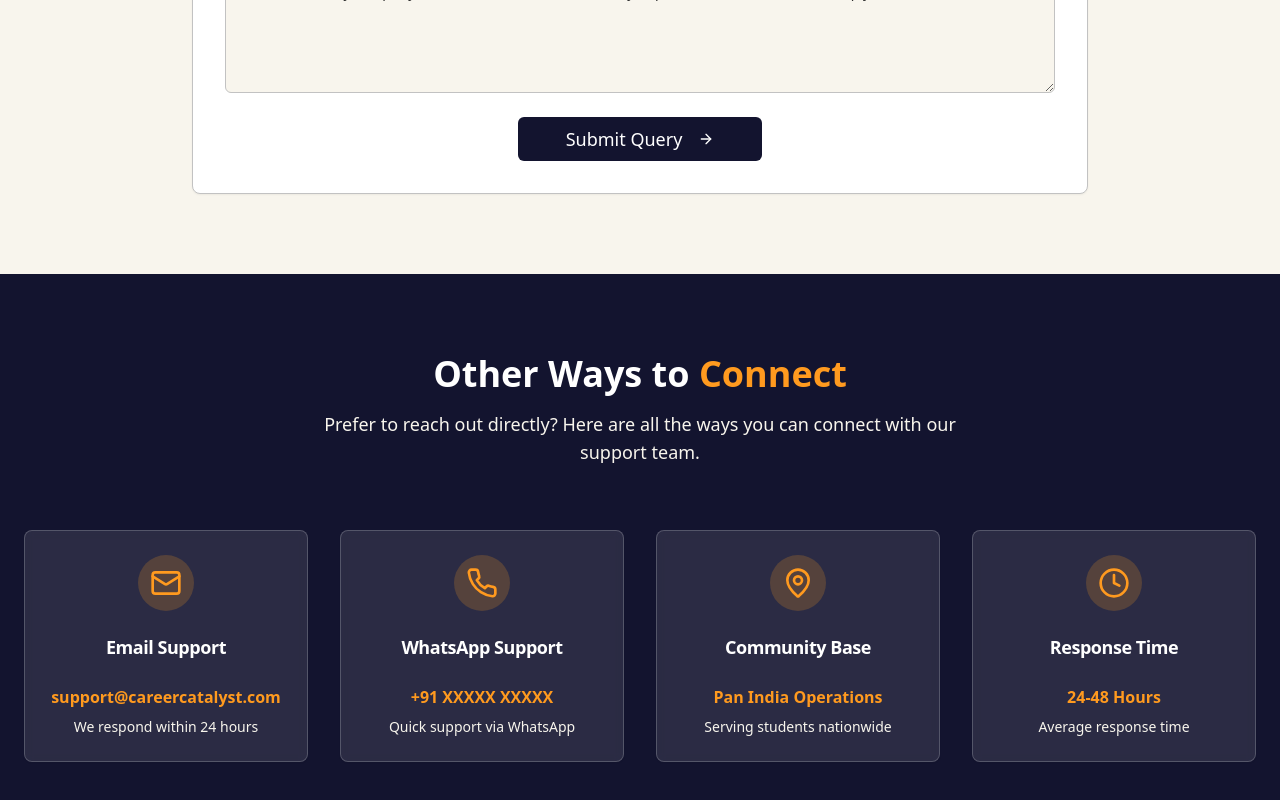
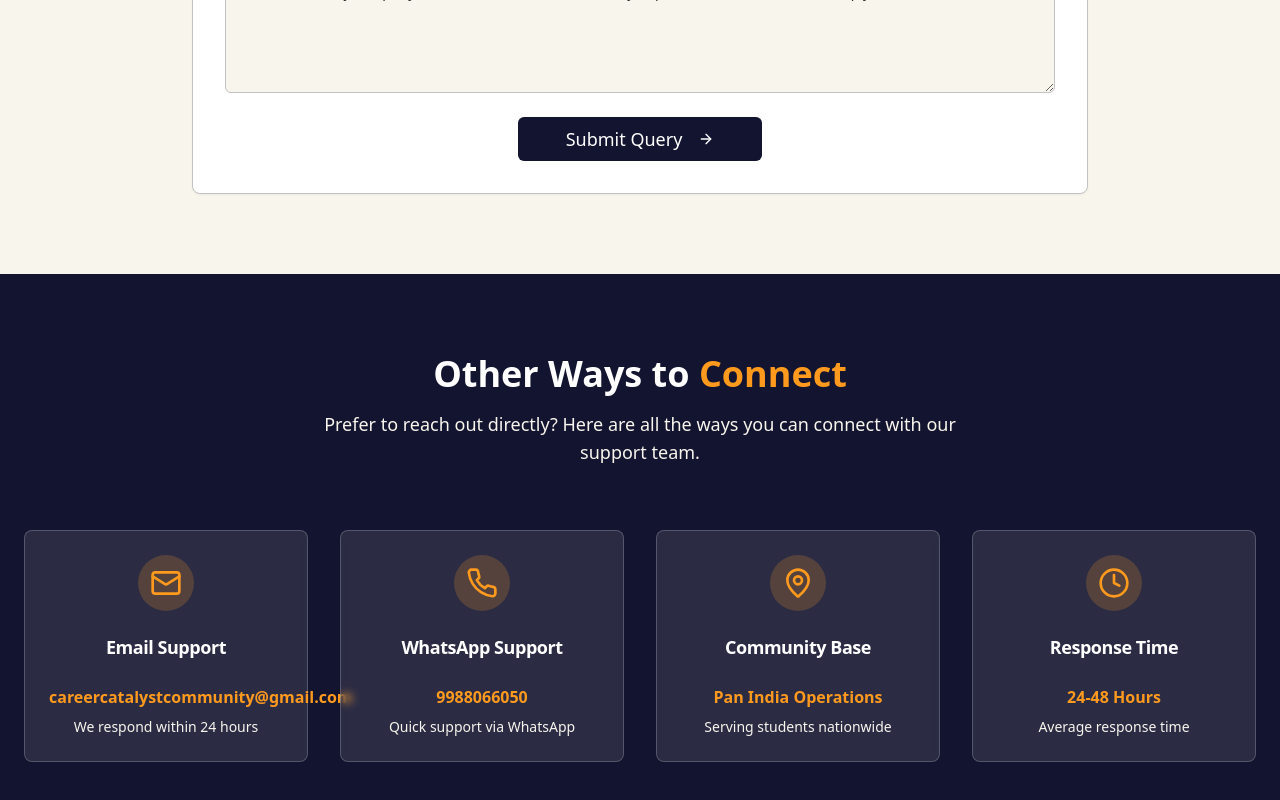
Before and after one commit to gunn2522/CCC, a React (Vite) app: page /queries in a window 1280 px wide. Shown: the part 1451-2251 px from the top of the page. Built offline with nearby package versions, Linux system fonts and the light colour scheme.

Commit message:
Update number and email

```diff
--- a/src/components/CareersSection.tsx
+++ b/src/components/CareersSection.tsx
@@ -1,4 +1,3 @@
-
 import { Card, CardContent, CardDescription, CardHeader, CardTitle } from "@/components/ui/card";
 import { Button } from "@/components/ui/button";
 import { Mail, Users, Briefcase, ArrowRight, ExternalLink } from "lucide-react";
--- a/src/components/QueriesSection.tsx
+++ b/src/components/QueriesSection.tsx
@@ -1,4 +1,3 @@
-
 import { Card, CardContent, CardDescription, CardHeader, CardTitle } from "@/components/ui/card";
 import { Button } from "@/components/ui/button";
 import { MessageCircle, Mail, Phone, Clock } from "lucide-react";
--- a/src/pages/QueriesPage.tsx
+++ b/src/pages/QueriesPage.tsx
@@ -1,4 +1,3 @@
-
 import { useState } from "react";
 import { Card, CardContent, CardDescription, CardHeader, CardTitle } from "@/components/ui/card";
 import { Button } from "@/components/ui/button";
@@ -52,13 +51,13 @@ const QueriesPage = () => {
     {
       icon: Mail,
       title: "Email Support",
-      content: "support@careercatalyst.com",
+      content: "careercatalystcommunity@gmail.com",
       description: "We respond within 24 hours"
     },
     {
       icon: Phone,
       title: "WhatsApp Support",
-      content: "+91 XXXXX XXXXX",
+      content: "9988066050",
       description: "Quick support via WhatsApp"
     },
     {
```
